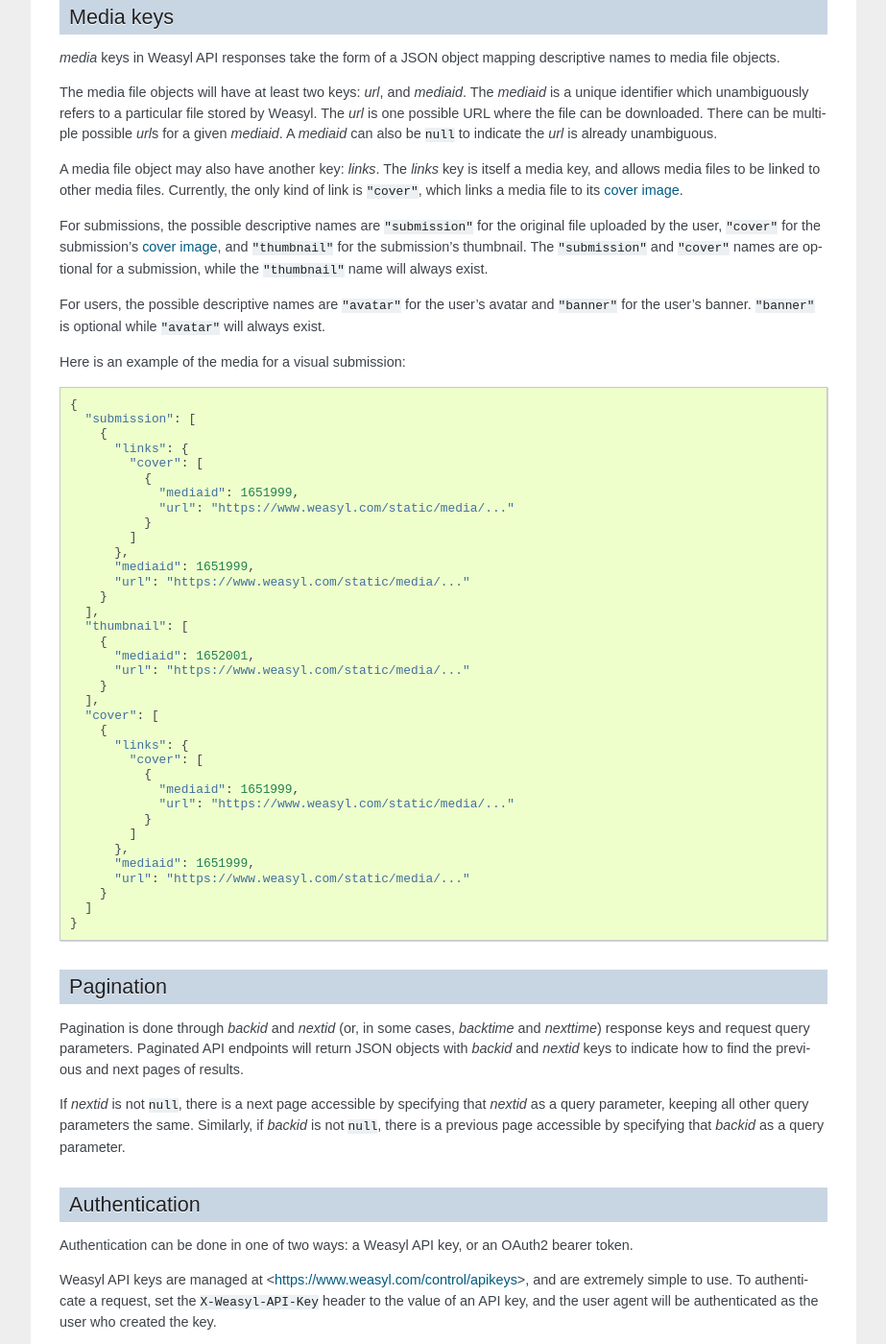
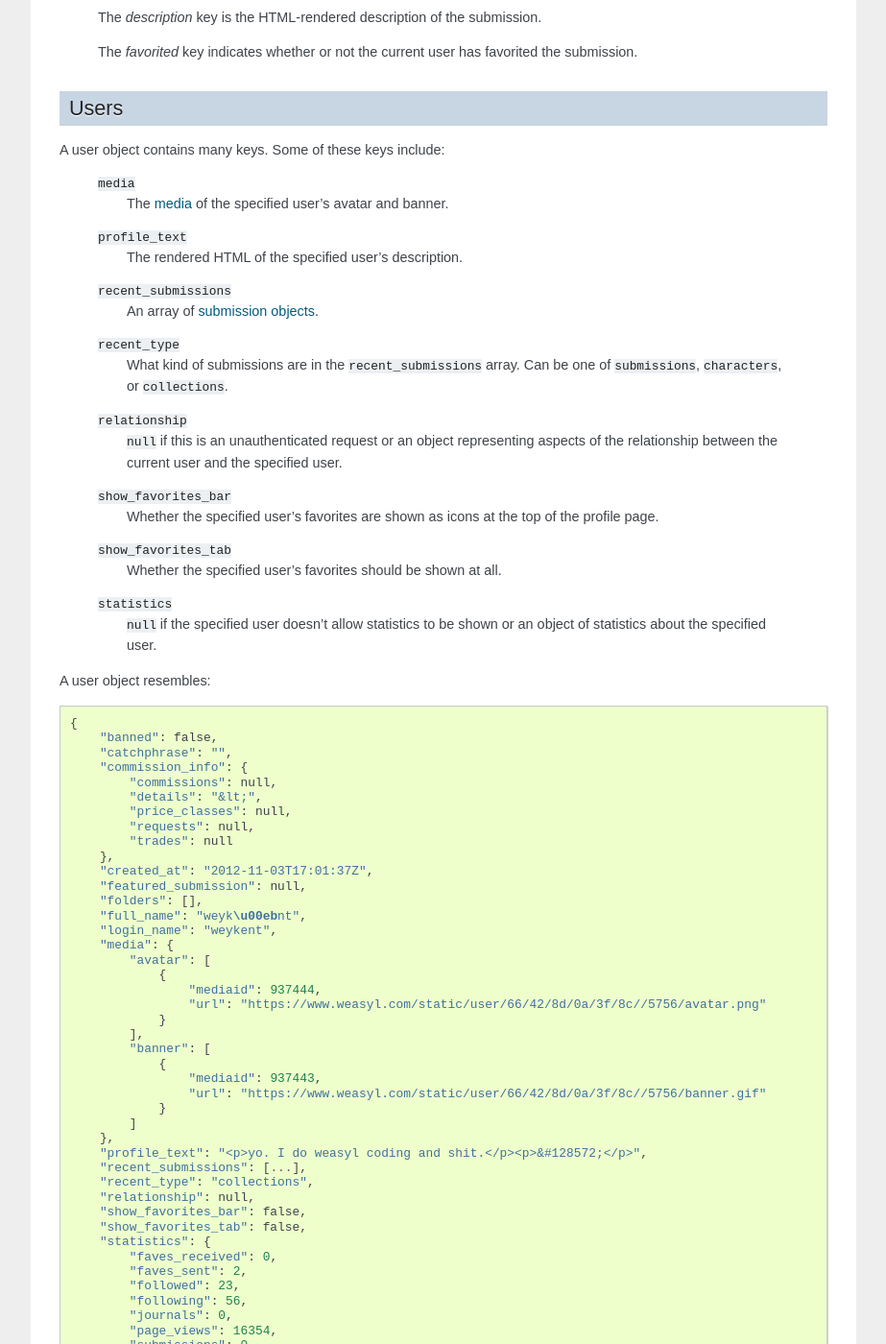
Before and after one commit to Weasyl/weasyl, a Sphinx documentation site: the page built from source/index.rst, in a window 1280 px wide and 1400 px high, scrolled down 3722 px. Shown: the whole window at 96% size, without its empty margins (198-1121 px from the left). Built offline with Sphinx 7.4.7, drawn with Linux system fonts in a browser that asks for light colours; some of the changed text lies outside the part shown.

Commit message:
Add /api/users/X/view.

```diff
--- a/source/index.rst
+++ b/source/index.rst
@@ -70,6 +70,13 @@
       :ref:`authenticated <authentication>`, the view count may be increased.
 
    The result will be a JSON :ref:`submission object <submissions>`.
+
+
+.. http:get:: /api/users/(login_name)/view
+
+   Retrieve information about a user by :term:`login name`.
+
+   The result will be a JSON :ref:`user object <users>`.
 
 
 .. http:get:: /api/users/(login_name)/gallery
@@ -252,6 +259,119 @@
    the submission.
 
 
+.. _users:
+
+Users
+-----
+
+A user object contains many keys. Some of these keys include:
+
+   ``media``
+      The :ref:`media <media>` of the specified user's avatar and banner.
+
+   ``profile_text``
+      The rendered HTML of the specified user's description.
+
+   ``recent_submissions``
+      An array of :ref:`submission objects <submissions>`.
+
+   ``recent_type``
+      What kind of submissions are in the ``recent_submissions`` array. Can
+      be one of ``submissions``, ``characters``, or ``collections``.
+
+   ``relationship``
+      ``null`` if this is an unauthenticated request or an object
+      representing aspects of the relationship between the current user and
+      the specified user.
+
+   ``show_favorites_bar``
+      Whether the specified user's favorites are shown as icons at the top
+      of the profile page.
+
+   ``show_favorites_tab``
+      Whether the specified user's favorites should be shown at all.
+
+   ``statistics``
+      ``null`` if the specified user doesn't allow statistics to be shown or
+      an object of statistics about the specified user.
+
+
+A user object resembles::
+
+  {
+      "banned": false,
+      "catchphrase": "",
+      "commission_info": {
+          "commissions": null,
+          "details": "&lt;",
+          "price_classes": null,
+          "requests": null,
+          "trades": null
+      },
+      "created_at": "2012-11-03T17:01:37Z",
+      "featured_submission": null,
+      "folders": [],
+      "full_name": "weyk\u00ebnt",
+      "login_name": "weykent",
+      "media": {
+          "avatar": [
+              {
+                  "mediaid": 937444,
+                  "url": "https://www.weasyl.com/static/user/66/42/8d/0a/3f/8c//5756/avatar.png"
+              }
+          ],
+          "banner": [
+              {
+                  "mediaid": 937443,
+                  "url": "https://www.weasyl.com/static/user/66/42/8d/0a/3f/8c//5756/banner.gif"
+              }
+          ]
+      },
+      "profile_text": "<p>yo. I do weasyl coding and shit.</p><p>&#128572;</p>",
+      "recent_submissions": [...],
+      "recent_type": "collections",
+      "relationship": null,
+      "show_favorites_bar": false,
+      "show_favorites_tab": false,
+      "statistics": {
+          "faves_received": 0,
+          "faves_sent": 2,
+          "followed": 23,
+          "following": 56,
+          "journals": 0,
+          "page_views": 16354,
+          "submissions": 0,
+          "submit_views": 0
+      },
+      "stream_text": "",
+      "stream_url": "",
+      "streaming_status": "stopped",
+      "suspended": false,
+      "user_info": {
+          "age": null,
+          "aim": "",
+          "facebook": "",
+          "foursquare": "",
+          "gender": "h4x0r",
+          "googleplus": "",
+          "icq": "",
+          "location": "seattle, wa",
+          "msn": "",
+          "myspace": "",
+          "psn": "",
+          "reddit": "",
+          "skype": "",
+          "steam": "",
+          "tumblr": "",
+          "twitter": "",
+          "xboxlive": "",
+          "yahoo": "",
+          "youtube": ""
+      },
+      "username": "weykent"
+  }
+
+
 .. _media:
 
 Media keys
```
